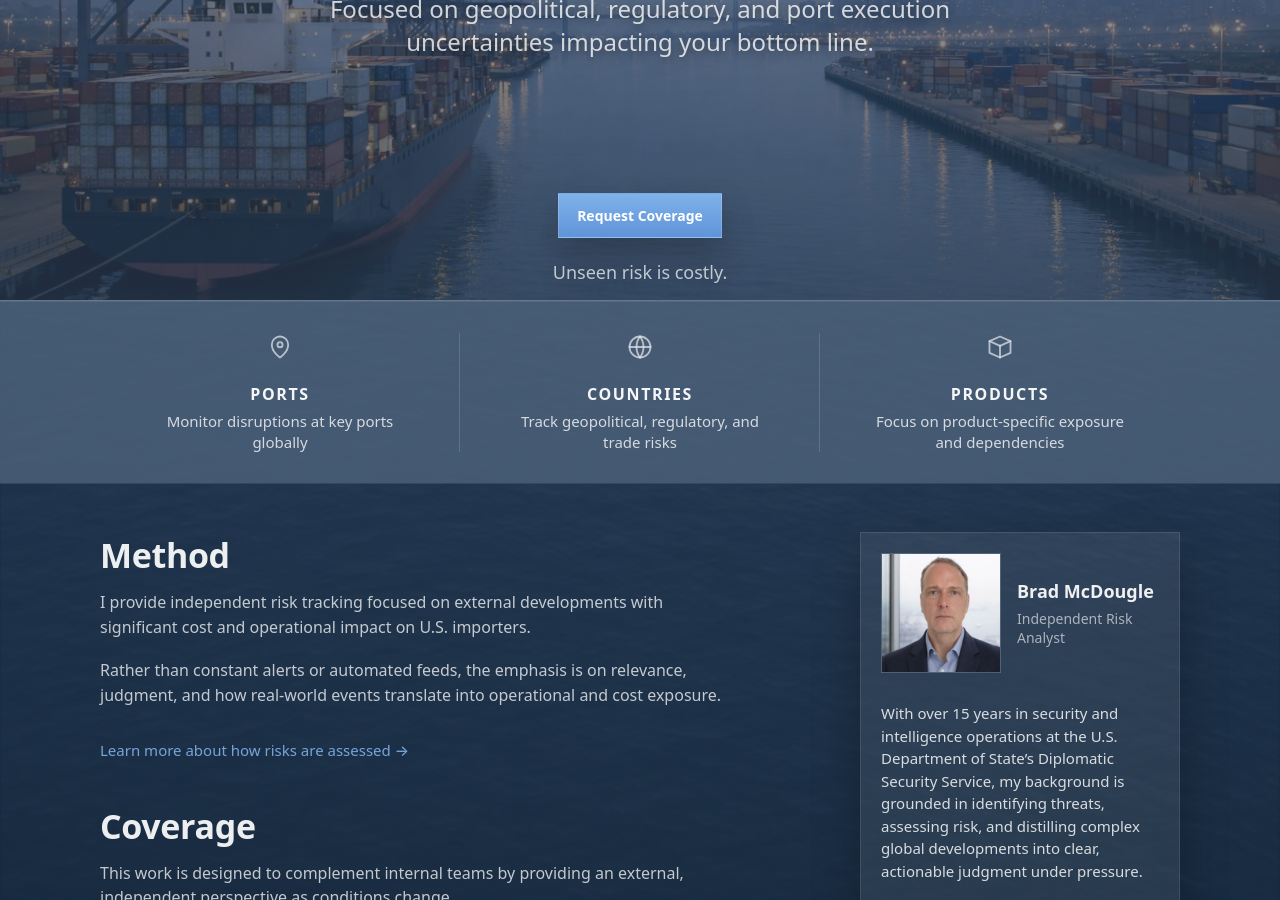
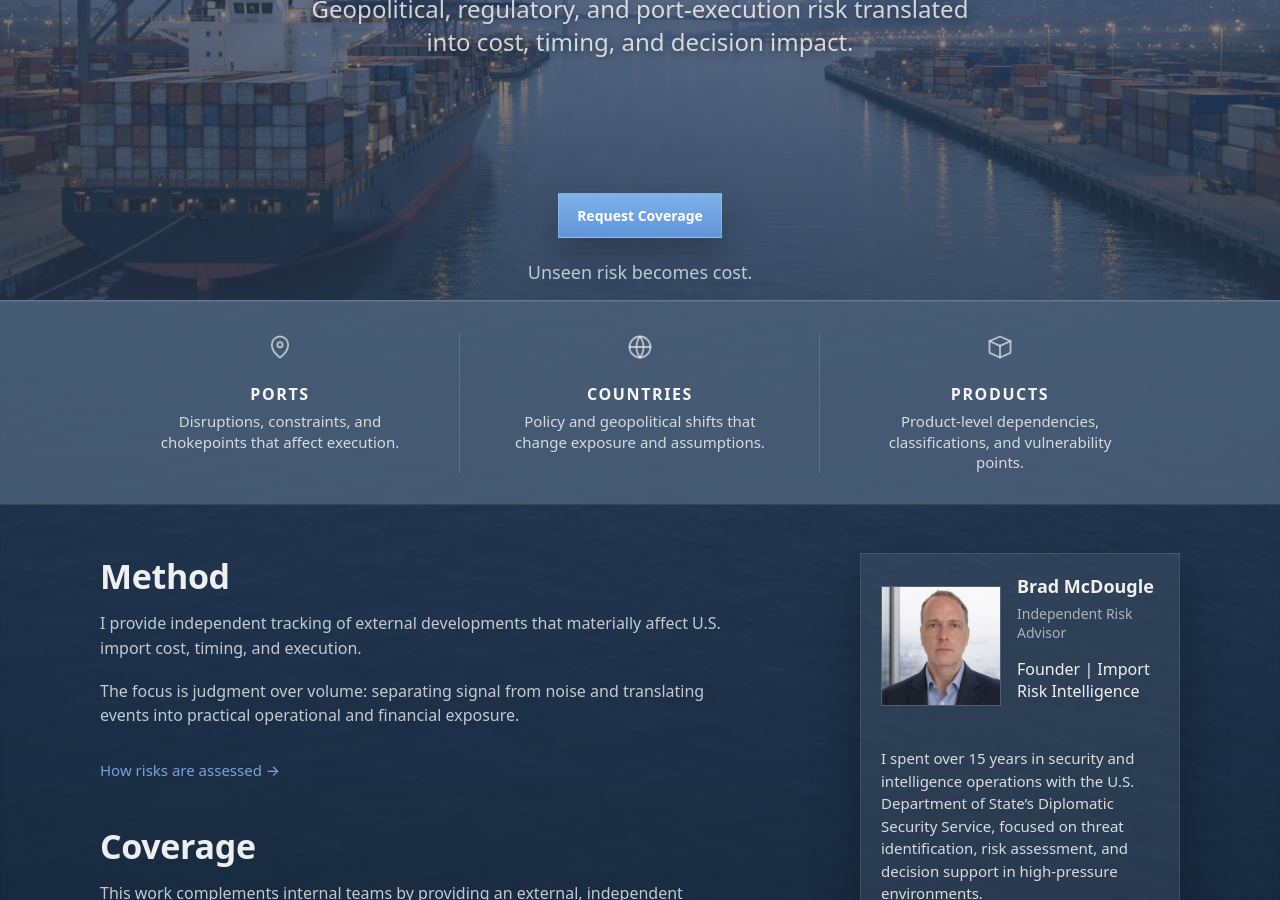
Before and after one commit to importrisk/import-risk-intelligence-site, a Jekyll site: the page built from index.html, in a window 1280 px wide and 900 px high, scrolled down 330 px. Built offline with Jekyll 4.4.1, drawn with Linux system fonts in a browser that asks for light colours; some of the changed text lies outside the part shown.

Commit message:
Update index.html

```diff
--- a/index.html
+++ b/index.html
@@ -11,19 +11,19 @@ description: Independent risk assessment for U.S. importers.
 
   <div class="container hero-inner">
     <h1 class="hero-title">
- Independent Risk Tracking<br />
+      Independent Risk Tracking<br />
       for U.S. Importers
     </h1>
 
     <p class="hero-subtitle">
-      Focused on geopolitical, regulatory, and port execution uncertainties impacting your bottom line.
+      Geopolitical, regulatory, and port-execution risk translated into cost, timing, and decision impact.
     </p>
 
     <div class="hero-actions">
       <a class="btn btn-primary" href="#request">Request Coverage</a>
     </div>
 
-    <p class="hero-cta-note">Unseen risk is costly. </p>
+    <p class="hero-cta-note">Unseen risk becomes cost.</p>
   </div>
 </main>
 
@@ -44,7 +44,7 @@ description: Independent risk assessment for U.S. importers.
             <circle cx="12" cy="10" r="2.2"/>
           </svg>
           <h3>PORTS</h3>
-          <p>Monitor disruptions at key ports globally</p>
+          <p>Disruptions, constraints, and chokepoints that affect execution.</p>
         </div>
 
         <div class="feature">
@@ -58,7 +58,7 @@ description: Independent risk assessment for U.S. importers.
             <path d="M12 3a15 15 0 0 0 0 18"/>
           </svg>
           <h3>COUNTRIES</h3>
-          <p>Track geopolitical, regulatory, and trade risks</p>
+          <p>Policy and geopolitical shifts that change exposure and assumptions.</p>
         </div>
 
         <div class="feature">
@@ -71,7 +71,7 @@ description: Independent risk assessment for U.S. importers.
             <path d="M12 11v10"/>
           </svg>
           <h3>PRODUCTS</h3>
-          <p>Focus on product-specific exposure and dependencies</p>
+          <p>Product-level dependencies, classifications, and vulnerability points.</p>
         </div>
 
       </div>
@@ -88,35 +88,35 @@ description: Independent risk assessment for U.S. importers.
         <section id="approach" class="section">
           <h2 class="section-title">Method</h2>
           <p class="section-text">
-            I provide independent risk tracking focused on external developments with significant cost and operational impact on U.S. importers.
+            I provide independent tracking of external developments that materially affect U.S. import cost, timing, and execution.
           </p>
           <p class="section-text">
-            Rather than constant alerts or automated feeds, the emphasis is on relevance, judgment, and how real-world events translate into operational and cost exposure.
+            The focus is judgment over volume: separating signal from noise and translating events into practical operational and financial exposure.
           </p>
           <p class="method-more">
-  <a href="/method.html" class="inline-learn-more">Learn more about how risks are assessed →</a>
-</p>
-    </section>
+            <a href="/method.html" class="inline-learn-more">How risks are assessed →</a>
+          </p>
+        </section>
 
         <section id="scope" class="section">
           <h2 class="section-title">Coverage</h2>
           <p class="section-text">
-            This work is designed to complement internal teams by providing an external, independent perspective as conditions change.
+            This work complements internal teams by providing an external, independent perspective as conditions change across trade lanes.
           </p>
           <p class="section-text">
-            This is not a 24/7 monitoring service, real-time crisis response, or operations desk. I filter signal from noise to surface risks that warrant attention becuse they will impact your bottom-line.
+            It is not a 24/7 monitoring feed, real-time crisis response, or an operations desk. I filter for developments that warrant attention because they change your cost structure, execution risk, compliance posture, or timeline assumptions.
           </p>
         </section>
 
         <section id="request" class="section">
           <h2 class="section-title">Request Coverage</h2>
           <p class="section-text">
-            If you’d like to discuss your exposure, trade lanes, or specific areas of concern, you can reach out directly.
+            If you want a quick read on your exposure, trade lanes, or specific concerns, reach out and I’ll respond with next steps.
           </p>
 
           <div class="request-box">
             <a class="nav-cta"
-               href="mailto:you@yourdomain.com?subject=Request%20Coverage">
+               href="mailto:info@importriskreport.com?subject=Request%20Coverage">
               Request Coverage
             </a>
           </div>
@@ -132,17 +132,21 @@ description: Independent risk assessment for U.S. importers.
           </div>
           <div>
             <p class="bio-name">Brad McDougle</p>
-            <p class="bio-role">Independent Risk Analyst</p>
+            <p class="bio-role">Independent Risk Advisor</p>
+            <p class="bio-role-2">Founder | Import Risk Intelligence</p>
           </div>
         </div>
 
         <div class="bio-blurb">
           <p>
-            With over 15 years in security and intelligence operations at the U.S. Department of State’s Diplomatic Security Service, my background is grounded in identifying threats, assessing risk, and distilling complex global developments into clear, actionable judgment under pressure. </p>
+            I spent over 15 years in security and intelligence operations with the U.S. Department of State’s Diplomatic Security Service, focused on threat identification, risk assessment, and decision support in high-pressure environments.
+          </p>
           <p>
-            I later ran my own small import business, gaining firsthand insight into how external disruptions — geopolitical events, port congestion, regulatory changes, labor actions — directly affect costs, timing, and margins for U.S. importers.</p>
+            I later operated a small import business, which sharpened my view of how external disruptions — policy shifts, port constraints, labor actions, and geopolitical events — translate into cost, timing, and margin impact.
+          </p>
           <p>
-            My work is informed by this dual perspective: rigorous threat filtering from high-stakes environments combined with practical, on-the-ground knowledge of import operations. </p>
+            This work draws on both: disciplined threat filtering and practical import execution experience.
+          </p>
         </div>
 
         <div class="bio-links">
```
